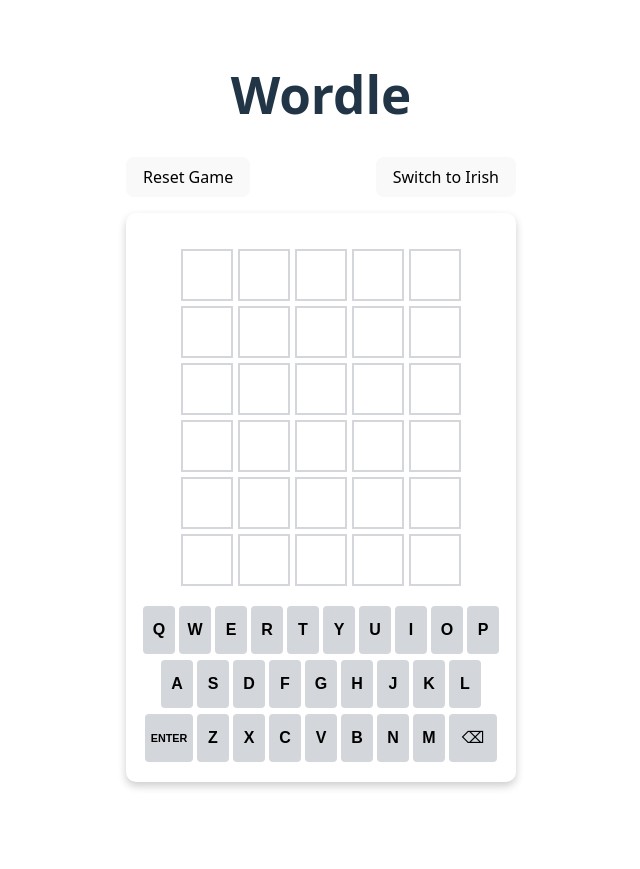
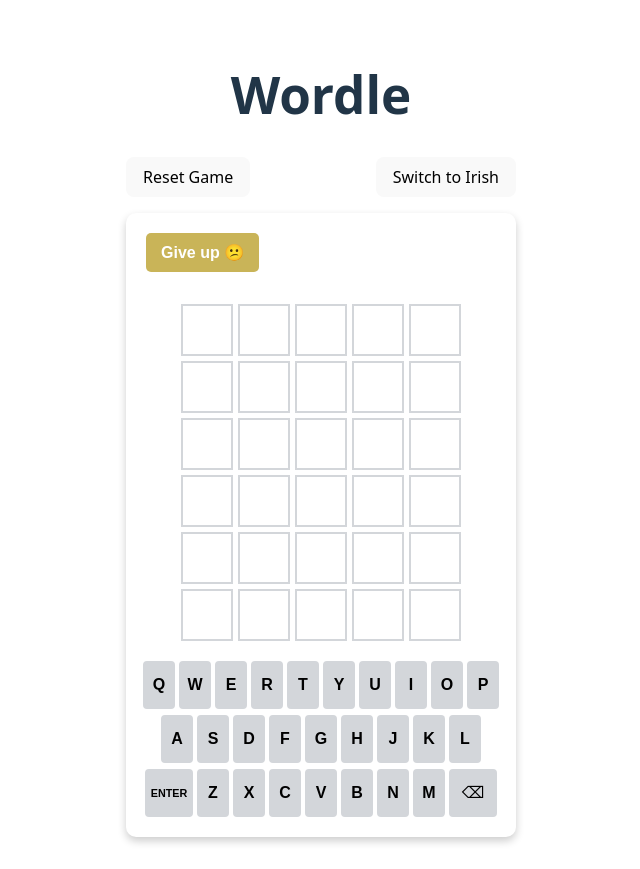
Before and after one commit to eoinom/wordle-clone, a React (Vite) app: page / in a window 1280 px wide. Shown: the whole page, without its empty margins (319-959 px from the left). Before the commit the page ends 814 px from the top, so only its background shows below. Built offline with nearby package versions, Linux system fonts and the light colour scheme.

Commit message:
feat: Add Give Up button

```diff
--- a/src/components/Wordle.tsx
+++ b/src/components/Wordle.tsx
@@ -236,6 +236,10 @@
     (entry) => entry.word === wordToGuess
   )?.meaning;
 
+  const onGiveUpClick = () => {
+    setGameState('lost');
+  };
+
   const onHintClick = () => {
     if (wordMeaning) {
       alert(`The word means: ${wordMeaning} 😎`);
@@ -244,14 +248,22 @@
 
   return (
     <article className='wordle'>
-      {wordMeaning && (
+      <div className='wordle__buttons'>
         <button
-          className='wordle__button--primary'
-          onClick={onHintClick}
+          className='wordle__button--secondary'
+          onClick={onGiveUpClick}
         >
-          Hint 🙏
+          Give up 😕
         </button>
-      )}
+        {wordMeaning && (
+          <button
+            className='wordle__button--primary'
+            onClick={onHintClick}
+          >
+            Hint 🙏
+          </button>
+        )}
+      </div>
       <div className='wordle__status'>
         {/* <p className='wordle__status__message'>Word: {wordToGuess}</p> */}
         {gameState === 'won' && (
--- a/src/components/wordle.scss
+++ b/src/components/wordle.scss
@@ -16,6 +16,13 @@
   width: 350px;
   box-shadow: 0 4px 8px rgba(0, 0, 0, 0.2);
 
+  &__buttons {
+    display: flex;
+    width: 100%;
+    justify-content: space-between;
+    margin-bottom: 1rem;
+  }
+
   &__button--primary {
     background-color: var(--color-correct);
     color: white;
@@ -28,6 +35,22 @@
 
     &:hover {
       background-color: #5a9954;
+      transition: background-color 0.3s ease;
+    }
+  }
+
+  &__button--secondary {
+    background-color: var(--color-present);
+    color: white;
+    border: none;
+    padding: 10px 15px;
+    border-radius: 5px;
+    cursor: pointer;
+    font-size: 1rem;
+    font-weight: bold;
+
+    &:hover {
+      background-color: #b49b4f;
       transition: background-color 0.3s ease;
     }
   }
```
